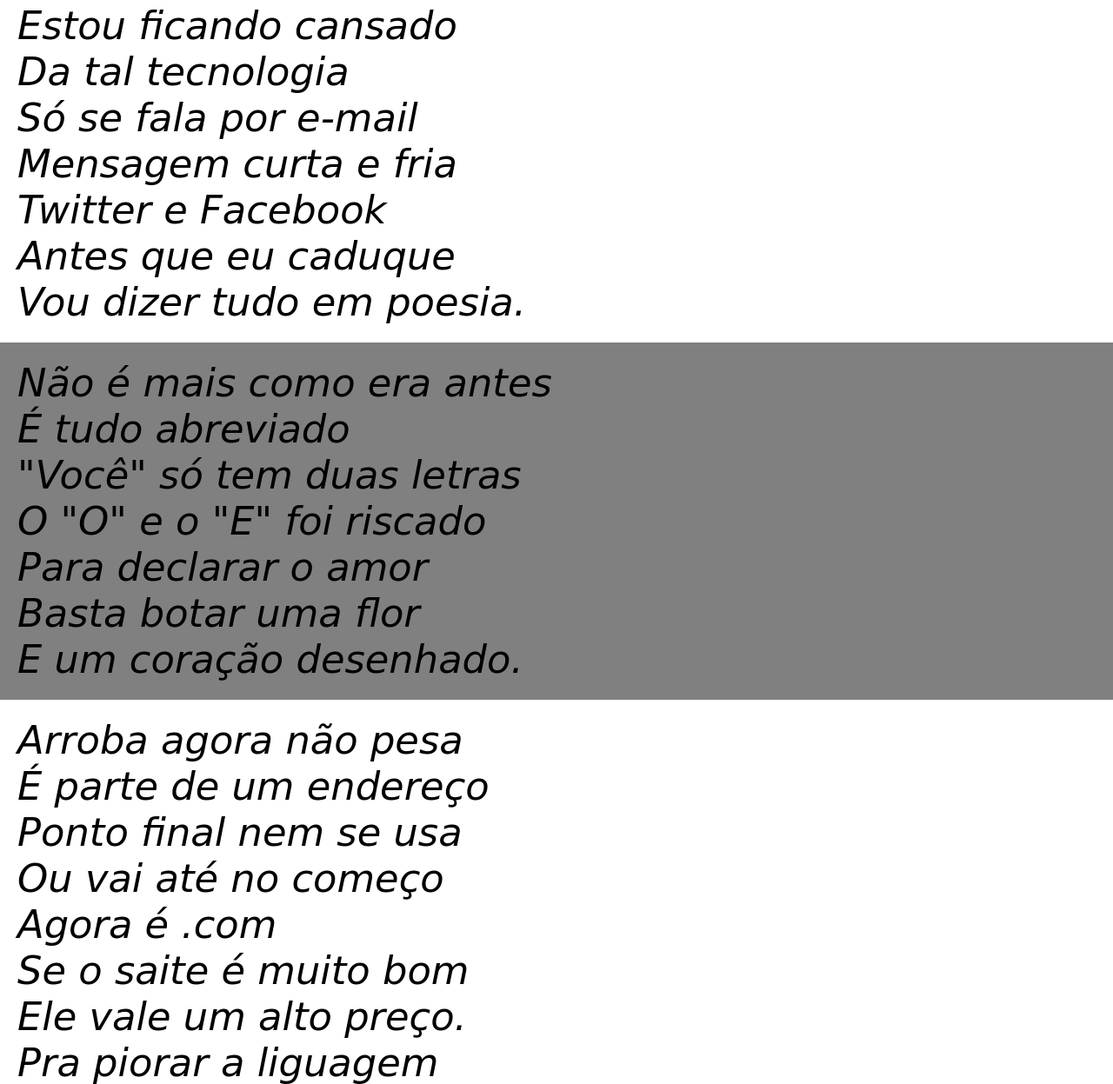
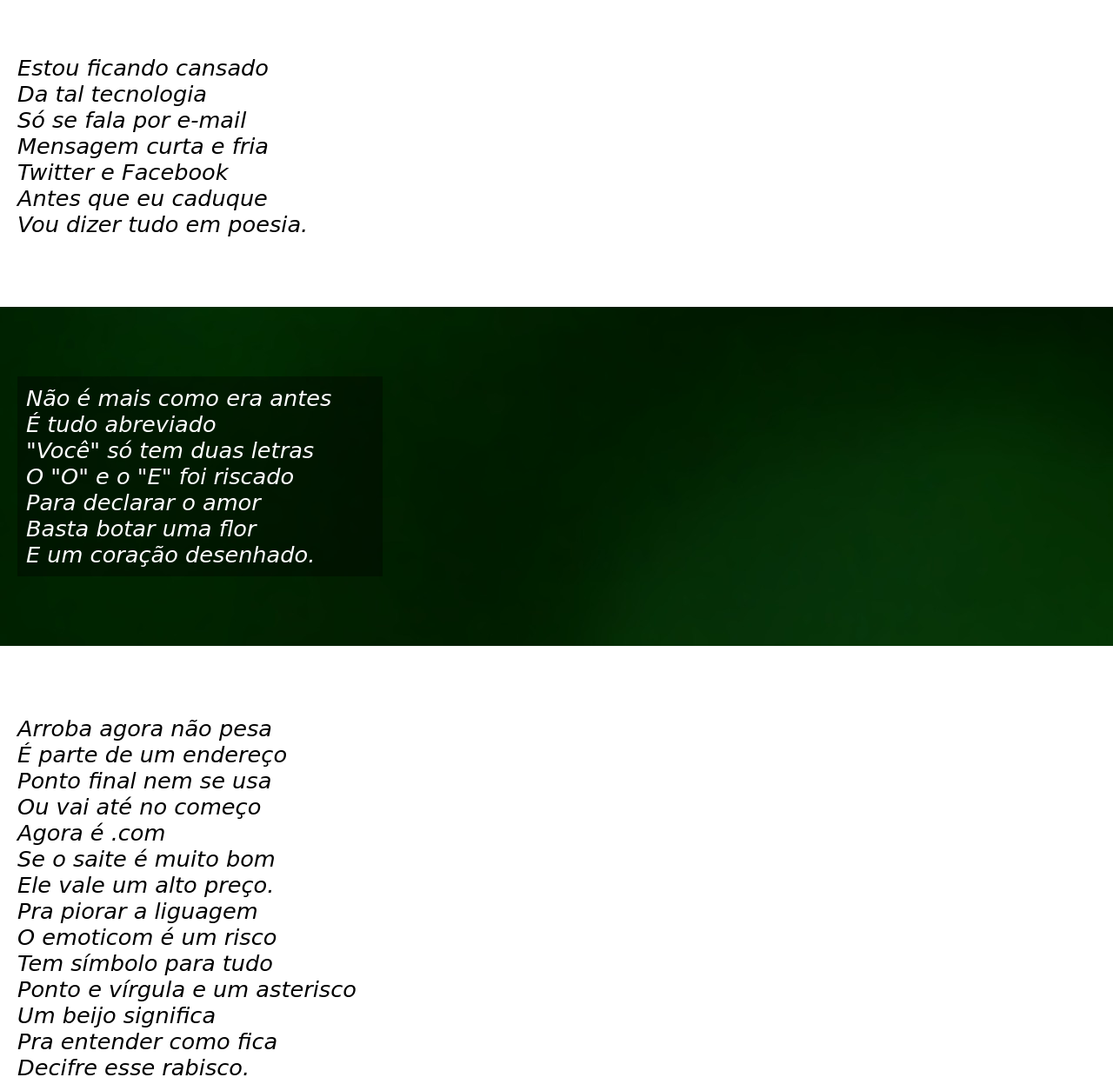
Before and after one commit to EDH74/Modulo-3_exercicio, a plain HTML site: page projeto-cordel/index.html in a window 1280 px wide. Shown: the part 347-1594 px from the top of the page at 87% size. Drawn offline with Linux system fonts and the light colour scheme.

Commit message:
Modificação basica no HTMl

```diff
--- a/projeto-cordel/index.html
+++ b/projeto-cordel/index.html
@@ -28,7 +28,7 @@
 
 
         <section id="imagem1">
-            <p>
+            <p class="img">
                 Não é mais como era antes<br>
                 É tudo abreviado<br>
                 "Você" só tem duas letras<br>
@@ -61,7 +61,7 @@
 
 
         <section id="imagem2">
-            <p>
+            <p class="img">
                 Tenho saudade das cartas <br>
                 Escritas com a própria mão <br>
                 Mandava no mês de Junho <br>
--- a/projeto-cordel/style.css
+++ b/projeto-cordel/style.css
@@ -40,6 +40,7 @@ header > h1{
     font-family: var(--font2);
     font-size: 10vw;
     font-weight: normal;
+    font-variant: small-caps;
 }
 
 header>p{
@@ -59,23 +60,32 @@ p > a:hover{
 
 main{
     font-family: var(--font3);
-    font-size: 3.5vw;
+    font-size: 2vw;
     font-style: italic;
 }
 
 section{
     padding: 20px;
+    padding-top: 10vh;
+    padding-bottom: 10vh;
 }
 
 section#imagem1{
-    background-color: grey;
+ background-image: url(imagens/background001.jpg);
 }
 
 section#imagem2{
 
-    background-image: url(imagens/background001.jpg);
+    background-image: url(imagens/background002.jpg);
     background-position: center center;
     background-repeat: no-repeat;
 
     background-attachment: scroll;
 }
+
+.img{
+    background-color: rgba(0, 0, 0, 0.363);
+    padding: 10px;
+    width: 400px;
+    color: white;
+}
```
